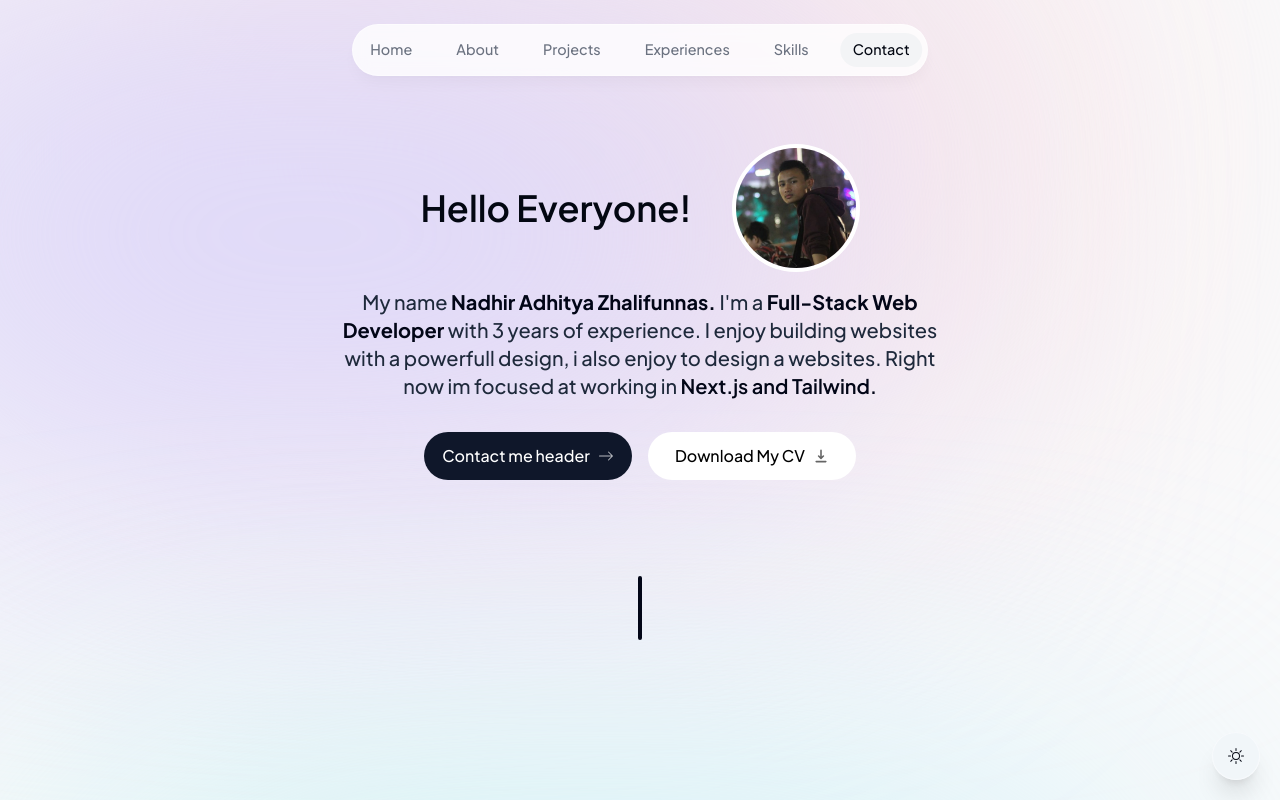
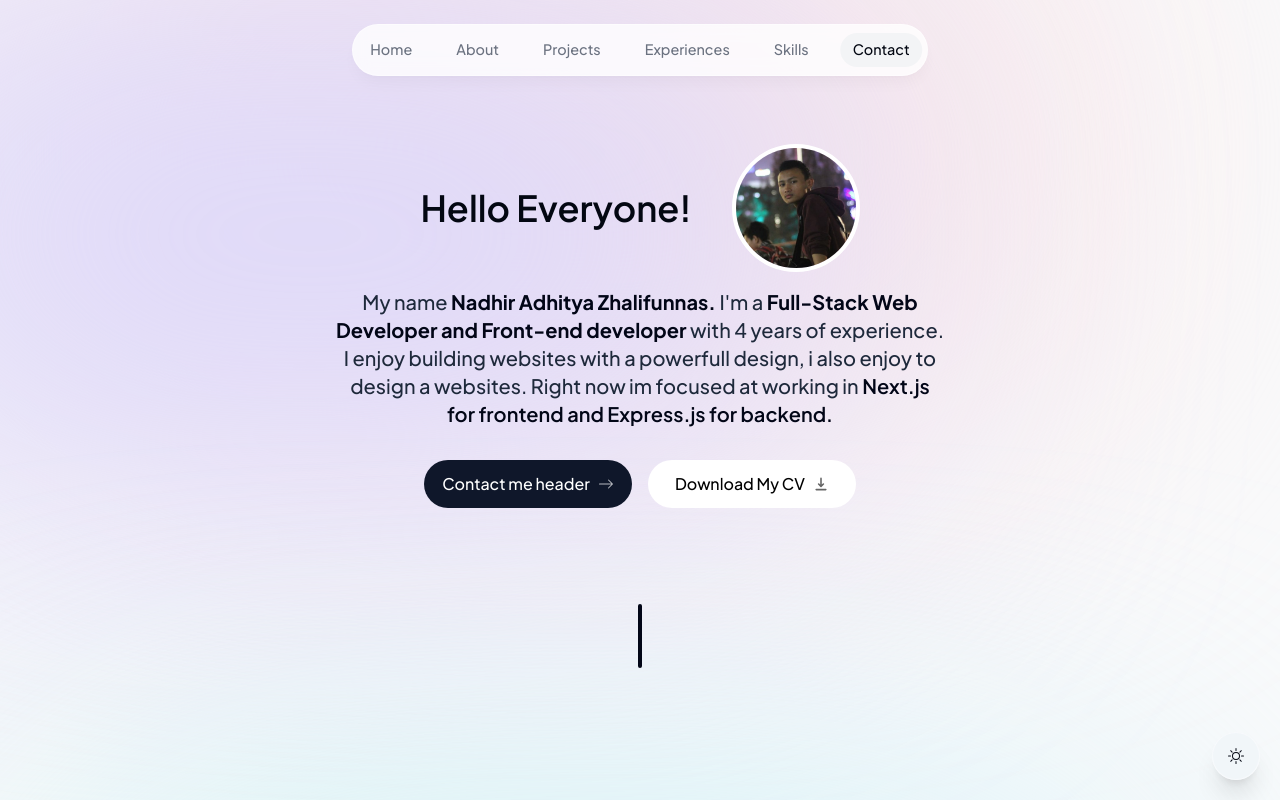
Before and after one commit to Nadhiradhit/personal-website, a Next.js app: page / in a window 1280 px wide. Shown: the top 800 px of the page. Built offline with nearby package versions, Linux system fonts and the light colour scheme.

Commit message:
fix: fixing some experience

```diff
--- a/components/contents/Intro/intro.tsx
+++ b/components/contents/Intro/intro.tsx
@@ -61,13 +61,13 @@ export default function Intro() {
 				</span>
 				I'm a{" "}
 				<span className="font-bold text-slate-950 dark:text-gray-200">
-					Full-Stack Web Developer{" "}
+					Full-Stack Web Developer and Front-end developer{" "}
 				</span>
-				with 3 years of experience. I enjoy building websites with a powerfull
+				with 4 years of experience. I enjoy building websites with a powerfull
 				design, i also enjoy to design a websites. Right now im focused at
 				working in{" "}
 				<span className="text-slate-950 dark:text-gray-200 font-semibold">
-					Next.js and Tailwind.
+					Next.js for frontend and Express.js for backend.
 				</span>
 			</motion.h1>
 
```
